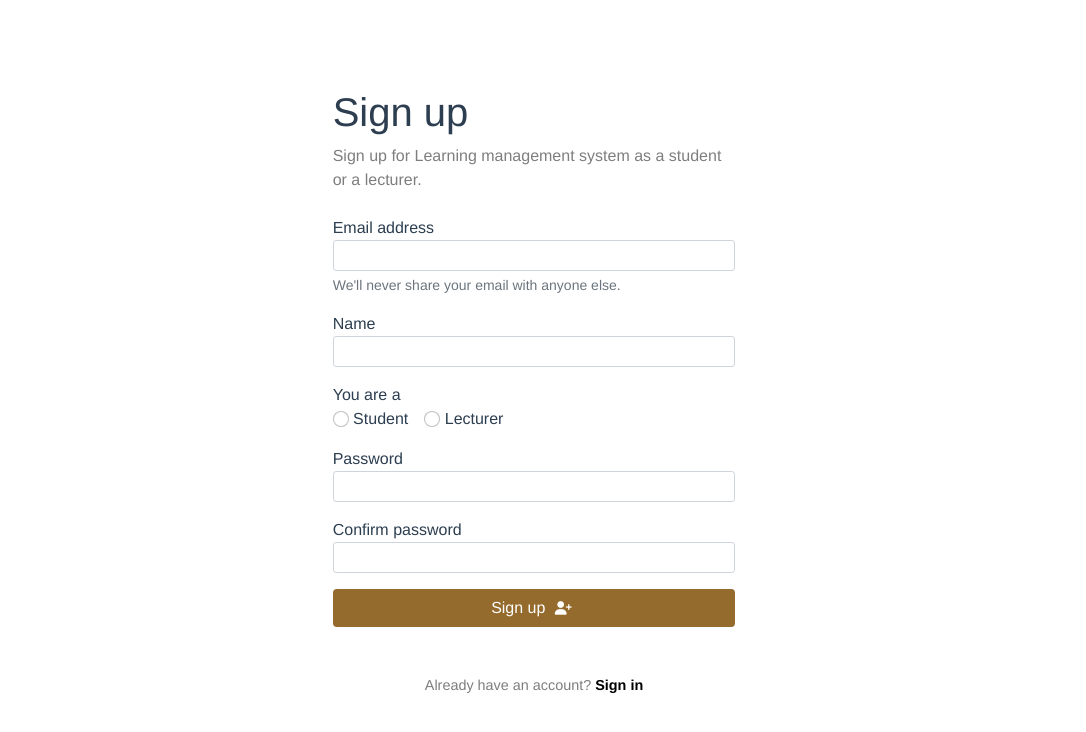
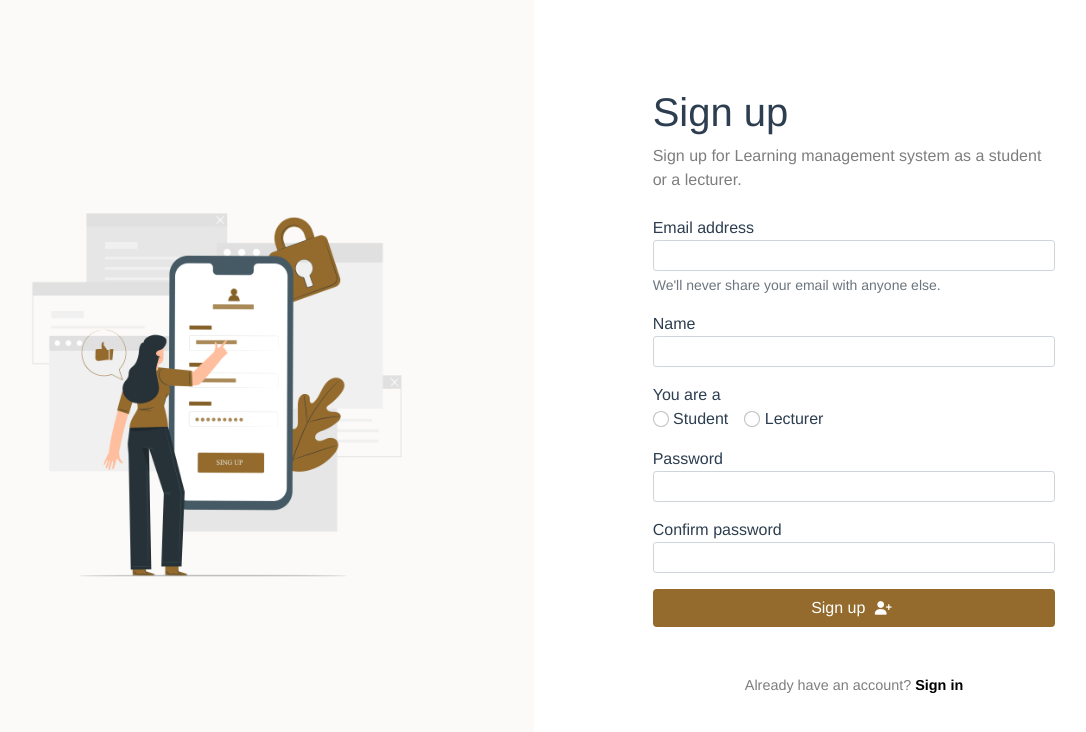
Before and after one commit to HasiniSama/lms_web, a Vue app: page /signup in a window 1280 px wide. Shown: the top 732 px of the page, without its empty margins (106-1192 px from the left). Built offline with nearby package versions, Linux system fonts and the light colour scheme.

Commit message:
Added image

```diff
--- a/src/views/SignupView.vue
+++ b/src/views/SignupView.vue
@@ -1,7 +1,11 @@
 <template>
     <section class="container-fluid">
         <div class="row" style="height: 100vh;">
-
+            <div class="col-md-6 d-flex justify-content-center bg-light-brown">
+                <div class="d-flex align-items-center justify-content-center">
+                    <img src="../assets/img/register.png" alt="signin" class="">
+                </div>
+            </div>
             <div class="col-sm-8 col-md-4 mx-auto d-flex align-items-center">
                 <div class="w-100 mx-auto">
                     <h1>Sign up</h1>
```
Also changed, not shown: src/assets/img/register.png (added).
